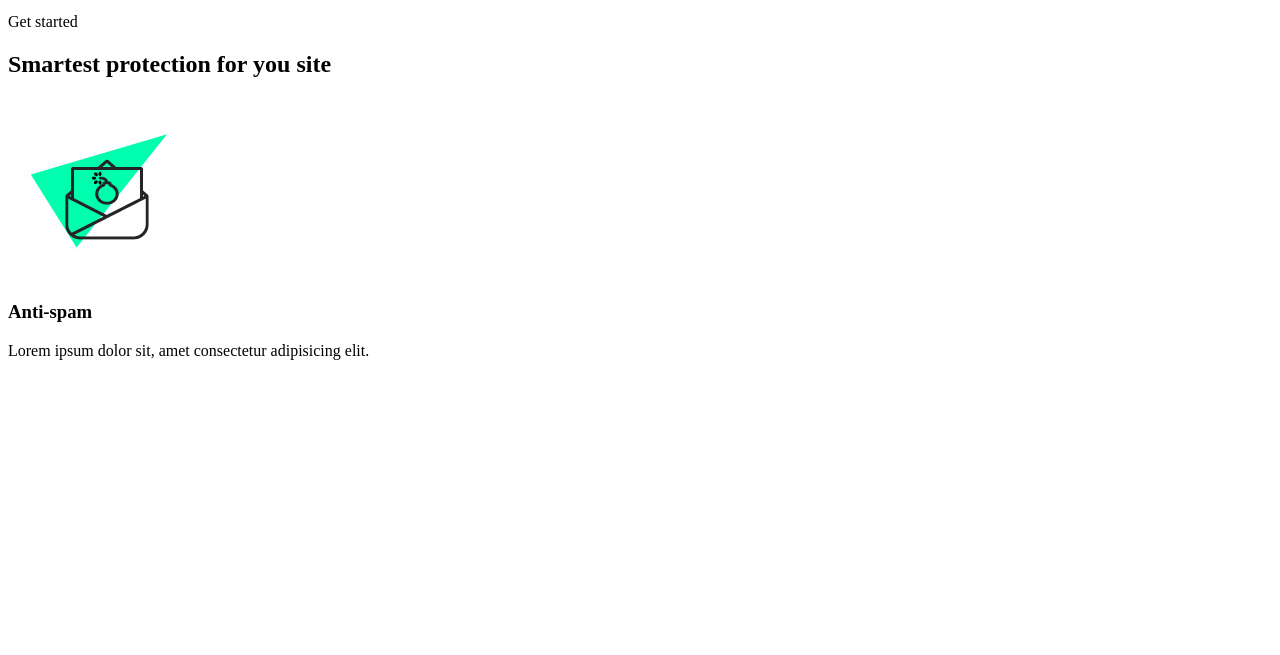
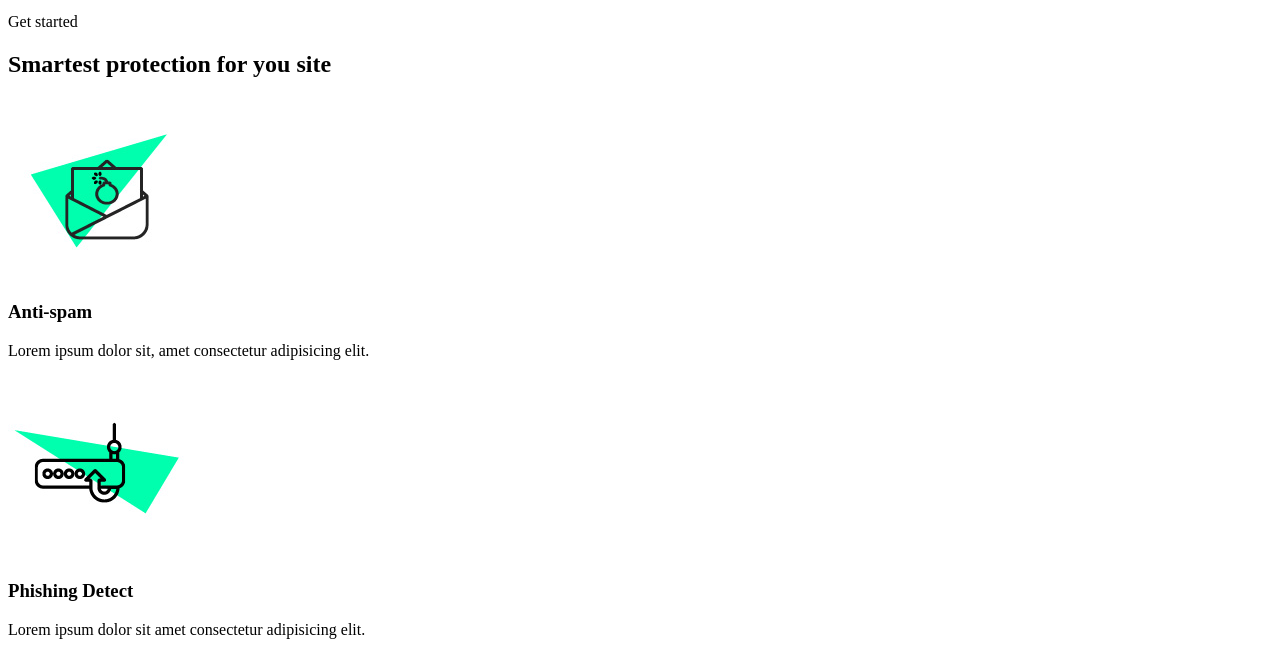
Before and after one commit to angela130613/Atlas_proyecto, a plain HTML site: page index.html in a window 1280 px wide. Shown: the part 156-811 px from the top of the page. Drawn offline with Linux system fonts and the light colour scheme.

Commit message:
Second card

```diff
--- a/index.html
+++ b/index.html
@@ -26,6 +26,12 @@
            <h3>Anti-spam</h3>
            <p>Lorem ipsum dolor sit, amet consectetur adipisicing elit.</p>
         </div>
+
+        <div class="card">
+            <img src="Proyecto Atlas/images/smart-protect-2.jpg" alt="Phishing Detect">
+            <h3>Phishing Detect</h3>
+            <p>Lorem ipsum dolor sit amet consectetur adipisicing elit.</p>
+        </div>
     </main>
 </body>
 </html>
```
